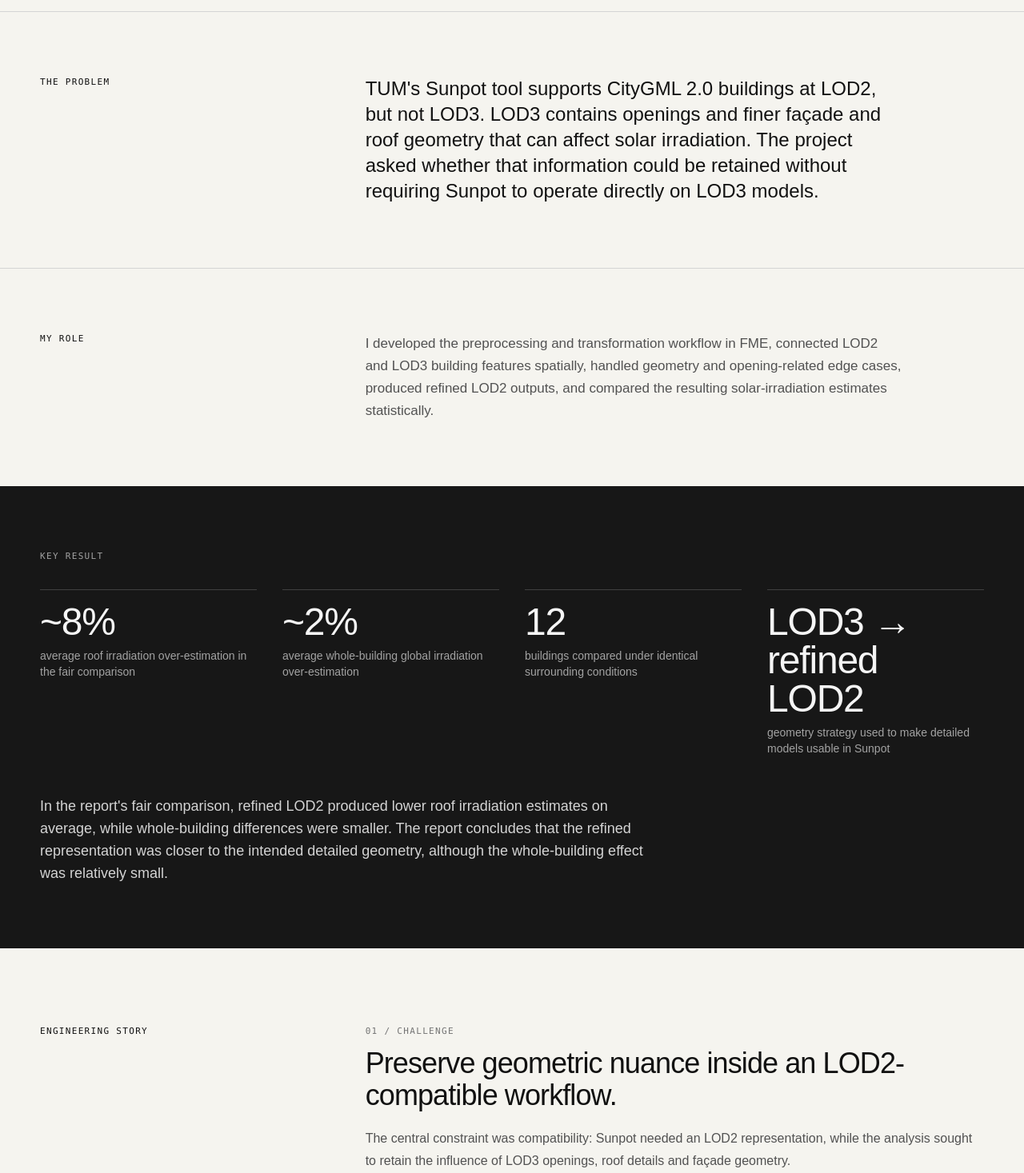
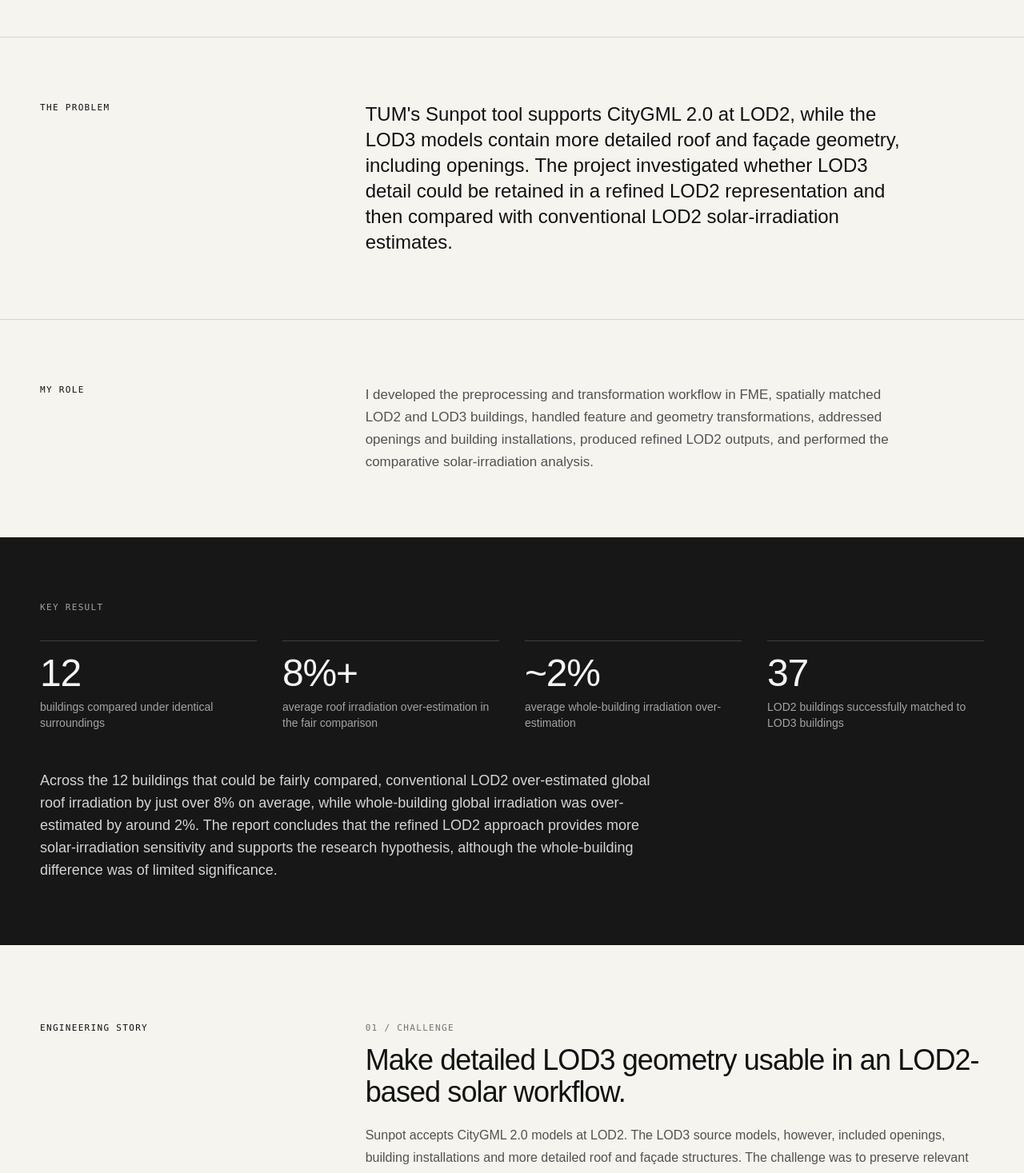
Before and after one commit to esmat-fahim/fancy-portfolio, a Next.js app: page /work/solar in a window 1280 px wide. Shown: the part 1320-2787 px from the top of the page at 80% size. Built offline with nearby package versions, Linux system fonts and the light colour scheme.

Commit message:
Rebuild solar case study using selected work template and report details

```diff
--- a/app/work/solar/page.tsx
+++ b/app/work/solar/page.tsx
@@ -1,17 +1,19 @@
 import Link from "next/link";
 
 const metrics = [
-  ["~8%", "average roof irradiation over-estimation in the fair comparison"],
-  ["~2%", "average whole-building global irradiation over-estimation"],
-  ["12", "buildings compared under identical surrounding conditions"],
-  ["LOD3 → refined LOD2", "geometry strategy used to make detailed models usable in Sunpot"],
+  ["12", "buildings compared under identical surroundings"],
+  ["8%+", "average roof irradiation over-estimation in the fair comparison"],
+  ["~2%", "average whole-building irradiation over-estimation"],
+  ["37", "LOD2 buildings successfully matched to LOD3 buildings"],
 ];
 
 export default function SolarCaseStudy() {
   return (
     <main>
       <header className="container pt-8 md:pt-12">
-        <Link href="/#work" className="eyebrow hover:underline">← Back to selected work</Link>
+        <Link href="/#work" className="eyebrow hover:underline">
+          ← Back to selected work
+        </Link>
       </header>
 
       <section className="container pt-20 md:pt-28 pb-20">
@@ -19,14 +21,16 @@ export default function SolarCaseStudy() {
           <div className="eyebrow mb-6">02 / 3D Geospatial Analysis · Solar Energy</div>
           <h1 className="text-[clamp(3.2rem,8vw,7.5rem)] leading-[.9] tracking-[-.065em] font-medium">
             Solar irradiation
-            <br />with <i>refined 3D</i>
-            <br />building models.
+            <br />
+            with <i>refined 3D</i>
+            <br />
+            building models.
           </h1>
           <div className="mt-9 grid md:grid-cols-12 gap-8">
             <p className="md:col-span-6 text-xl md:text-2xl leading-8 tracking-tight">
-              A CityGML and FME workflow that preserved useful LOD3 building detail
-              while converting the geometry into a form supported by TUM's Sunpot
-              solar-potential tool.
+              A CityGML and FME workflow that transformed LOD3 building geometry
+              into a refined LOD2 representation so detailed roof and façade
+              characteristics could be evaluated with TUM's Sunpot tool.
             </p>
             <div className="md:col-span-3 md:col-start-10">
               <div className="eyebrow text-neutral-500">Location</div>
@@ -38,9 +42,13 @@ export default function SolarCaseStudy() {
 
       <section className="container pb-24">
         <figure className="overflow-hidden border border-neutral-200 bg-neutral-100">
-          <img src="/images/solar/lod2-refined.jpg" alt="LOD2 and refined LOD2 building comparison from the project report" className="block w-full h-auto" />
+          <img
+            src="/images/solar/lod2-refined.jpg"
+            alt="LOD2 and refined LOD2 building comparison from the project report"
+            className="block w-full h-auto"
+          />
           <figcaption className="px-4 py-3 text-xs text-neutral-500">
-            LOD2 versus refined LOD2 representation · project report, Figure 77
+            LOD2 versus refined LOD2 · solar irradiation project
           </figcaption>
         </figure>
       </section>
@@ -49,10 +57,11 @@ export default function SolarCaseStudy() {
         <div className="container py-20 grid md:grid-cols-12 gap-10">
           <div className="md:col-span-3 eyebrow">The problem</div>
           <div className="md:col-span-7 md:col-start-5 text-xl md:text-2xl leading-8">
-            TUM's Sunpot tool supports CityGML 2.0 buildings at LOD2, but not LOD3.
-            LOD3 contains openings and finer façade and roof geometry that can affect
-            solar irradiation. The project asked whether that information could be
-            retained without requiring Sunpot to operate directly on LOD3 models.
+            TUM's Sunpot tool supports CityGML 2.0 at LOD2, while the LOD3 models
+            contain more detailed roof and façade geometry, including openings.
+            The project investigated whether LOD3 detail could be retained in a
+            refined LOD2 representation and then compared with conventional LOD2
+            solar-irradiation estimates.
           </div>
         </div>
       </section>
@@ -61,9 +70,10 @@ export default function SolarCaseStudy() {
         <div className="md:col-span-3 eyebrow">My role</div>
         <div className="md:col-span-7 md:col-start-5 text-[17px] leading-7 text-neutral-600">
           I developed the preprocessing and transformation workflow in FME,
-          connected LOD2 and LOD3 building features spatially, handled geometry and
-          opening-related edge cases, produced refined LOD2 outputs, and compared
-          the resulting solar-irradiation estimates statistically.
+          spatially matched LOD2 and LOD3 buildings, handled feature and geometry
+          transformations, addressed openings and building installations, produced
+          refined LOD2 outputs, and performed the comparative solar-irradiation
+          analysis.
         </div>
       </section>
 
@@ -79,11 +89,12 @@ export default function SolarCaseStudy() {
             ))}
           </div>
           <p className="mt-12 max-w-3xl text-lg leading-7 text-neutral-300">
-            In the report's fair comparison, refined LOD2 produced lower roof
-            irradiation estimates on average, while whole-building differences were
-            smaller. The report concludes that the refined representation was closer
-            to the intended detailed geometry, although the whole-building effect was
-            relatively small.
+            Across the 12 buildings that could be fairly compared, conventional
+            LOD2 over-estimated global roof irradiation by just over 8% on average,
+            while whole-building global irradiation was over-estimated by around
+            2%. The report concludes that the refined LOD2 approach provides more
+            solar-irradiation sensitivity and supports the research hypothesis,
+            although the whole-building difference was of limited significance.
           </p>
         </div>
       </section>
@@ -95,44 +106,57 @@ export default function SolarCaseStudy() {
             <div>
               <div className="eyebrow text-neutral-500">01 / Challenge</div>
               <h2 className="mt-3 text-3xl md:text-4xl tracking-tight">
-                Preserve geometric nuance inside an LOD2-compatible workflow.
+                Make detailed LOD3 geometry usable in an LOD2-based solar workflow.
               </h2>
               <p className="mt-5 text-neutral-600 leading-7">
-                The central constraint was compatibility: Sunpot needed an LOD2
-                representation, while the analysis sought to retain the influence of
-                LOD3 openings, roof details and façade geometry.
+                Sunpot accepts CityGML 2.0 models at LOD2. The LOD3 source models,
+                however, included openings, building installations and more detailed
+                roof and façade structures. The challenge was to preserve relevant
+                geometric information while producing an output that Sunpot could
+                process.
               </p>
             </div>
 
             <div>
               <div className="eyebrow text-neutral-500">02 / Approach</div>
               <h2 className="mt-3 text-3xl md:text-4xl tracking-tight">
-                Build a refined LOD2 from LOD3 source geometry.
+                Spatially match, transform and rebuild the city-model features.
               </h2>
               <p className="mt-5 text-neutral-600 leading-7">
-                The workflow used FME transformers to spatially relate corresponding
-                LOD2 and LOD3 features, preserve feature-type information, manage
-                openings, orient geometry and merge the resulting features into a
-                Sunpot-compatible model.
+                Because the LOD2 and LOD3 datasets did not share matching GML IDs,
+                GroundSurface geometries were used to establish the correspondence.
+                FME workflows applied hull generation, 2D enforcement, buffering,
+                spatial relationships and feature merging before transforming the
+                LOD3 geometry into refined LOD2 output.
               </p>
             </div>
 
             <div>
               <div className="eyebrow text-neutral-500">03 / Key decisions</div>
               <ul className="mt-5 space-y-4 text-neutral-600 leading-7">
-                <li><strong className="text-neutral-900">Spatial matching:</strong> use spatial relationships rather than relying only on mismatched building IDs between the two datasets.</li>
-                <li><strong className="text-neutral-900">Feature provenance:</strong> retain an Original_Feature_Type attribute through the transformation pipeline.</li>
-                <li><strong className="text-neutral-900">Openings:</strong> use DonutHoleExtractor and related geometry operations so windows and doors could be represented in a usable form.</li>
-                <li><strong className="text-neutral-900">Controlled comparison:</strong> compare only buildings with identical surroundings so shadowing conditions remain comparable.</li>
+                <li>
+                  <strong className="text-neutral-900">Spatial matching:</strong>{" "}
+                  use GroundSurface geometry and a 5 m buffer to relate LOD3 and
+                  LOD2 buildings when GML IDs did not correspond.
+                </li>
+                <li>
+                  <strong className="text-neutral-900">Feature provenance:</strong>{" "}
+                  retain an <code>Original_Feature_Type</code> attribute through the
+                  transformation pipeline.
+                </li>
+                <li>
+                  <strong className="text-neutral-900">Opening handling:</strong>{" "}
+                  use Deaggregator, GeometryCoercer, DonutHoleExtractor and Orientor
+                  operations to process walls, building installations, doors and
+                  windows.
+                </li>
+                <li>
+                  <strong className="text-neutral-900">Controlled comparison:</strong>{" "}
+                  compare only buildings whose surrounding context was identical so
+                  shadowing conditions remained comparable.
+                </li>
               </ul>
             </div>
-
-            <figure className="overflow-hidden border border-neutral-200 bg-neutral-100">
-              <img src="/images/solar/lod2-refined.jpg" alt="LOD2 and refined LOD2 model comparison" className="block w-full h-auto" />
-              <figcaption className="px-4 py-3 text-xs text-neutral-500">
-                Source visual from the report: LOD2 versus refined LOD2.
-              </figcaption>
-            </figure>
           </div>
         </div>
       </section>
@@ -143,18 +167,19 @@ export default function SolarCaseStudy() {
             <div className="md:col-span-3 eyebrow">Scientific approach</div>
             <div className="md:col-span-8 md:col-start-5">
               <p className="text-2xl md:text-4xl leading-tight tracking-tight">
-                Treat building representation as an experimental variable in a
-                physics-informed spatial simulation.
+                Building representation was treated as a variable in solar
+                irradiation simulation, allowing detailed LOD3 geometry to be
+                compared with conventional LOD2 geometry.
               </p>
 
               <div className="mt-12 grid md:grid-cols-2 gap-8">
                 {[
-                  ["Input", "CityGML 2.0 semantic 3D city models representing buildings at LOD2 and LOD3."],
-                  ["Solar model", "TUM Sunpot calculates direct, diffuse and global irradiation plus Sky View Factor for roofs and walls."],
-                  ["Direct irradiation", "The Sunpot method combines a sun-position algorithm with a transition/shadow model."],
-                  ["Diffuse irradiation", "A simplified sky-dome representation and Standard Overcast Sky model are used for diffuse radiation and sky-view estimation."],
-                  ["Transformation", "FME was used to spatially relate features, transform geometry, manage openings and generate refined LOD2 outputs."],
-                  ["Statistical comparison", "The study compared annual irradiation across roofs, walls and whole buildings, with a fair subset restricted to identical surroundings."],
+                  ["Input", "CityGML 2.0 LOD2 buildings from Ingolstadt and more than 50 manually modelled LOD3 buildings."],
+                  ["LOD3 features", "Building, BuildingInstallation, BuildingPart, ClosureSurface, GroundSurface, OuterCeilingSurface, OuterFloorSurface, RoofSurface, WallSurface and Openings."],
+                  ["Solar model", "TUM Sunpot calculates direct, diffuse and global irradiation and Sky View Factor for building roofs and walls."],
+                  ["Direct irradiation", "Sunpot combines a transition/shadow model with a sun-position algorithm to calculate direct irradiation."],
+                  ["Diffuse irradiation", "A simplified sky-dome representation and Standard Overcast Sky model are used for diffuse irradiation and Sky View Factor."],
+                  ["Transformation", "FME was used to spatially relate features, preserve feature information, transform geometry and produce refined LOD2 outputs."],
                 ].map(([h, p]) => (
                   <div key={h} className="border-t border-neutral-300 pt-4">
                     <div className="eyebrow text-neutral-500">{h}</div>
@@ -163,14 +188,16 @@ export default function SolarCaseStudy() {
                 ))}
               </div>
 
-              <div className="mt-14 grid md:grid-cols-2 gap-5">
-                <figure className="overflow-hidden border border-neutral-200">
-                  <img src="/images/solar/lod2-refined.jpg" alt="Building model comparison used in the solar irradiation study" className="block w-full h-auto" />
-                  <figcaption className="px-4 py-3 text-xs text-neutral-500">Model comparison</figcaption>
-                </figure>
-                <figure className="overflow-hidden border border-neutral-200">
-                  <img src="/images/solar/lod2-refined.jpg" alt="Project visual from the solar irradiation report" className="block w-full h-auto" />
-                  <figcaption className="px-4 py-3 text-xs text-neutral-500">Detailed geometry retained in the refined model</figcaption>
+              <div className="mt-14">
+                <figure className="overflow-hidden border border-neutral-200 bg-neutral-100">
+                  <img
+                    src="/images/solar/lod2-refined.jpg"
+                    alt="LOD2 and refined LOD2 building comparison"
+                    className="block w-full h-auto"
+                  />
+                  <figcaption className="px-4 py-3 text-xs text-neutral-500">
+                    Building geometry comparison used in the project
+                  </figcaption>
                 </figure>
               </div>
             </div>
@@ -180,23 +207,37 @@ export default function SolarCaseStudy() {
 
       <section className="container py-24">
         <div className="grid md:grid-cols-12 gap-10">
-          <div className="md:col-span-3 eyebrow">Engineering detail</div>
+          <div className="md:col-span-3 eyebrow">From geometry to evidence</div>
           <div className="md:col-span-8 md:col-start-5">
             <p className="text-xl leading-8 text-neutral-700">
-              A major practical difficulty was that LOD3 geometries were not uniformly
-              clean. Some openings were not represented as perfect holes, some
-              windows were oriented inward, and some complex roof features did not
-              survive the transformation. The report therefore documents the limits
-              of the pipeline rather than treating every building as equally
-              transformable.
+              The fair comparison was restricted to 12 buildings because the
+              preprocessing and transformation pipeline could not produce valid,
+              comparable refined LOD2 models for every LOD3 building. More than 50
+              LOD3 buildings were available initially, but only 37 could be spatially
+              matched to LOD2 buildings, and the final comparison was further reduced
+              by geometry and surrounding-shadow constraints.
             </p>
-            <div className="mt-10 border-t border-neutral-300 pt-5">
-              <div className="eyebrow text-neutral-500">Reproducibility</div>
-              <p className="mt-3 text-neutral-600 leading-7">
-                The Sunpot analysis was also run in a Docker environment so that the
-                software setup and resulting calculations could be reproduced across
-                platforms.
-              </p>
+
+            <div className="mt-10 grid md:grid-cols-2 gap-8">
+              <div className="border-t border-neutral-300 pt-4">
+                <div className="eyebrow text-neutral-500">Roof effect</div>
+                <p className="mt-3 text-neutral-600 leading-7">
+                  Roof irradiation varied substantially between buildings. For
+                  example, LOD2 roof irradiation was 23.2% higher for building
+                  4018210 and 38.7% higher for building 4018128, while one building
+                  received 28.2% more roof irradiation in the refined LOD2 model.
+                </p>
+              </div>
+              <div className="border-t border-neutral-300 pt-4">
+                <div className="eyebrow text-neutral-500">Whole-building effect</div>
+                <p className="mt-3 text-neutral-600 leading-7">
+                  For the 12 fair comparisons, the report found an average
+                  whole-building over-estimation of around 2% with conventional LOD2.
+                  In the three-building opening-removal test, the reported
+                  over-estimation increased from 6.1% to 7.7%, from 3.7% to 8.7%,
+                  and from 12.7% to 15%.
+                </p>
+              </div>
             </div>
           </div>
         </div>
@@ -207,14 +248,16 @@ export default function SolarCaseStudy() {
           <div className="md:col-span-3 eyebrow">What I learned</div>
           <div className="md:col-span-8 md:col-start-5">
             <p className="text-2xl md:text-4xl leading-tight tracking-tight">
-              More geometric detail can matter — but only when the data pipeline can
-              preserve that detail reliably and the comparison controls for its
-              surrounding context.
+              More geometric detail can increase sensitivity to solar irradiation,
+              but the benefit depends on whether the transformation pipeline can
+              preserve that detail reliably and whether surrounding context is
+              controlled.
             </p>
             <p className="mt-8 max-w-3xl text-neutral-600 leading-7">
-              The project combined semantic 3D data, geometry processing, spatial
-              relationships and solar simulation. It was as much a data-engineering
-              problem as a simulation problem.
+              The project showed that complex manually modelled buildings can expose
+              limitations in a general transformation workflow. Complex openings,
+              inverted windows and missing roof features reduced the number of
+              buildings that could be compared properly.
             </p>
           </div>
         </div>
@@ -224,8 +267,20 @@ export default function SolarCaseStudy() {
         <div className="grid md:grid-cols-12 gap-10">
           <div className="md:col-span-3 eyebrow">Project stack</div>
           <div className="md:col-span-8 md:col-start-5 flex flex-wrap gap-2">
-            {["FME", "CityGML 2.0", "Sunpot", "Docker", "3D GIS", "Spatial analysis", "Solar irradiation"].map((x) => (
-              <span key={x} className="border border-neutral-300 px-3 py-2 text-sm">{x}</span>
+            {[
+              "FME",
+              "CityGML 2.0",
+              "TUM Sunpot",
+              "Docker",
+              "3D GIS",
+              "Spatial analysis",
+              "Solar irradiation",
+              "Ingolstadt LOD2",
+              "LOD3",
+            ].map((x) => (
+              <span key={x} className="border border-neutral-300 px-3 py-2 text-sm">
+                {x}
+              </span>
             ))}
           </div>
         </div>
@@ -233,7 +288,9 @@ export default function SolarCaseStudy() {
 
       <footer className="border-t border-neutral-300">
         <div className="container py-8 flex justify-between">
-          <Link href="/#work" className="eyebrow hover:underline">← Selected work</Link>
+          <Link href="/#work" className="eyebrow hover:underline">
+            ← Selected work
+          </Link>
           <span className="eyebrow text-neutral-500">Ingolstadt · 3D Geospatial Analysis</span>
         </div>
       </footer>
```
